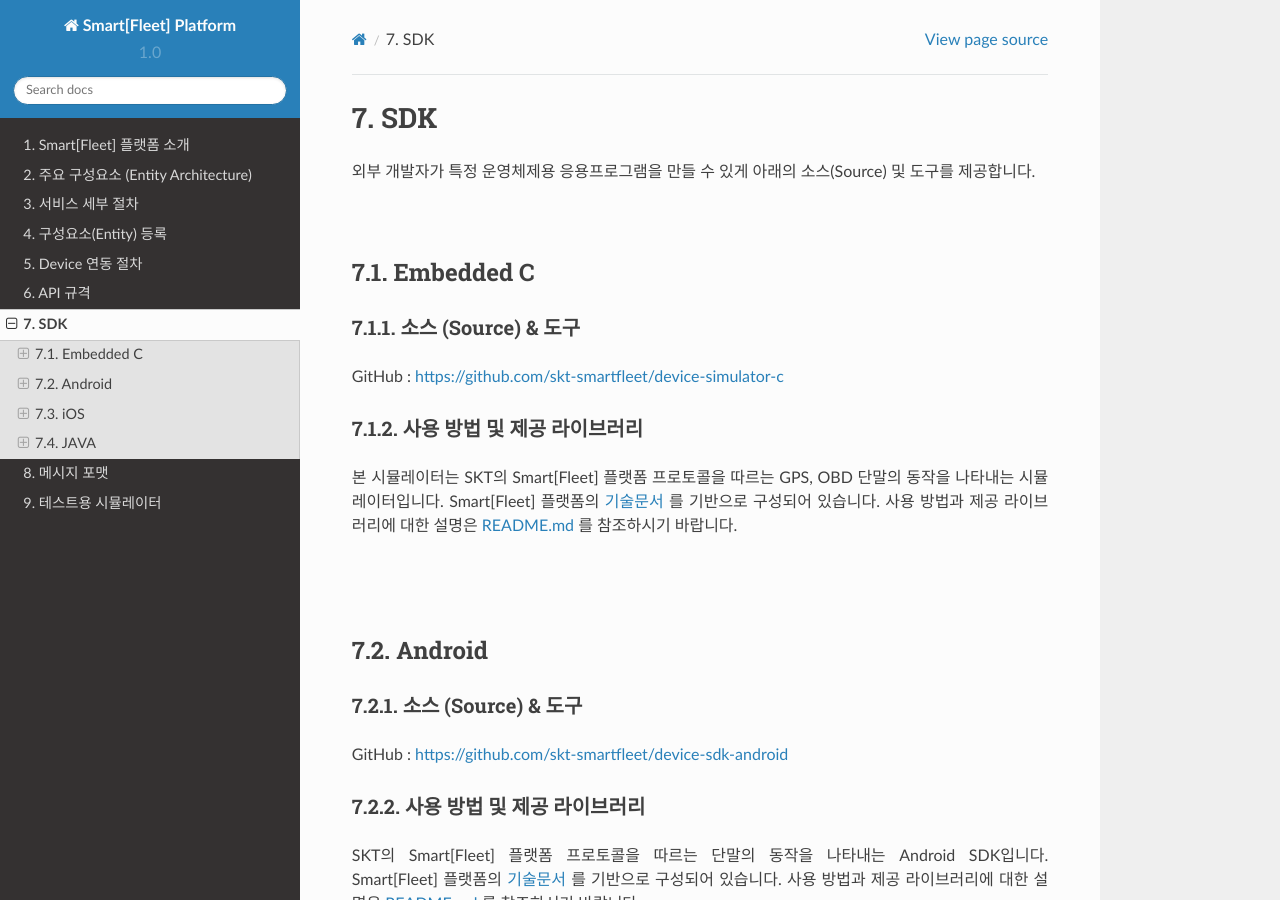
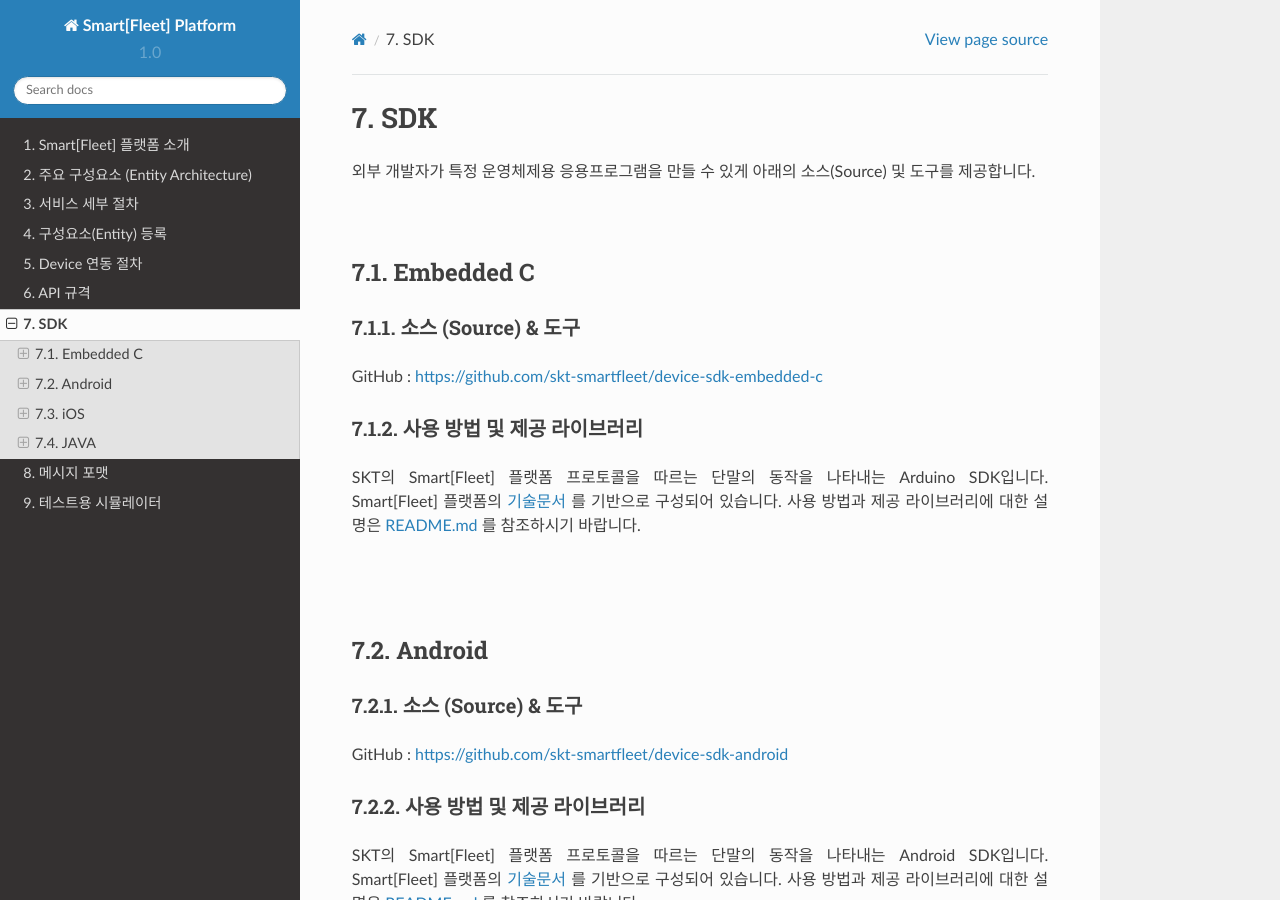
Before and after one commit to skt-smartfleet/web_document, a Sphinx documentation site: the page built from source/sdk.rst, in a window 1280 px wide and 900 px high. Built offline with Sphinx 7.4.7 and the Read the Docs theme 2.0.0, drawn with Linux system fonts in a browser that asks for light colours.

Commit message:
Update sdk.rst

```diff
--- a/source/sdk.rst
+++ b/source/sdk.rst
@@ -21,16 +21,16 @@
 
 .. rst-class:: text-align-justify
 
-GitHub : `https://github.com/skt-smartfleet/device-simulator-c <https://github.com/skt-smartfleet/device-simulator-c>`__
+GitHub : `https://github.com/skt-smartfleet/device-sdk-embedded-c <https://github.com/skt-smartfleet/device-sdk-embedded-c>`__
 
 사용 방법 및 제공 라이브러리
 ~~~~~~~~~~~~~~~~~~~~~~~~~~~~~~~~~~~~~~~~~
 
 .. rst-class:: text-align-justify
 
-본 시뮬레이터는 SKT의 Smart[Fleet] 플랫폼 프로토콜을 따르는 GPS, OBD 단말의 동작을 나타내는 시뮬레이터입니다.
+SKT의 Smart[Fleet] 플랫폼 프로토콜을 따르는 단말의 동작을 나타내는 Arduino SDK입니다.
 Smart[Fleet] 플랫폼의 `기술문서 <http://smart-fleet-docs.readthedocs.io/ko/latest/>`__ 를 기반으로 구성되어 있습니다.
-사용 방법과 제공 라이브러리에 대한 설명은 `README.md <https://github.com/skt-smartfleet/device-simulator-c/blob/master/README.md>`__ 를 참조하시기 바랍니다.
+사용 방법과 제공 라이브러리에 대한 설명은 `README.md <https://github.com/skt-smartfleet/device-sdk-embedded-c/blob/master/README.md>`__ 를 참조하시기 바랍니다.
 
 |br|
 |br|
```
